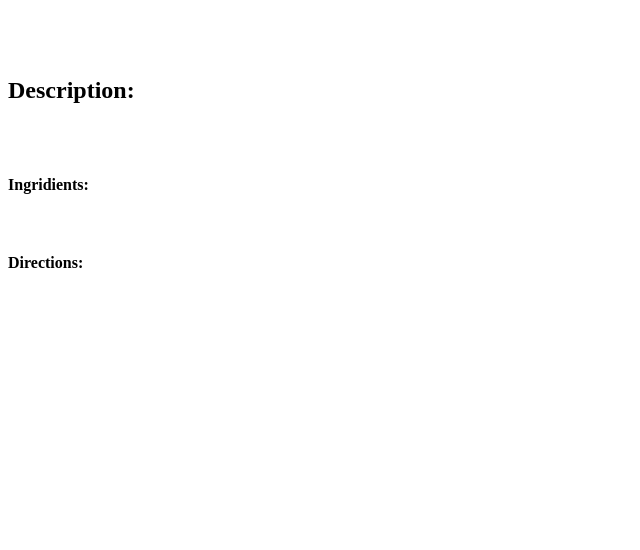
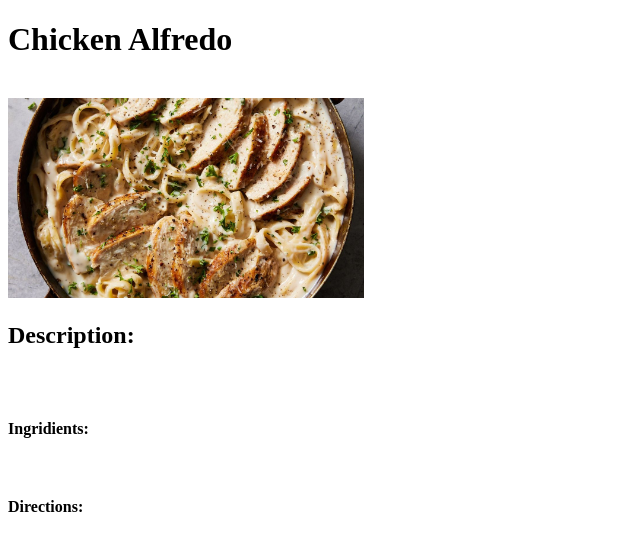
Before and after one commit to colbynance/odin-recipies, a plain HTML site: page recipes/chicken_alfredo.html in a window 1280 px wide. Shown: the whole page, without its empty margins (0-640 px from the left). Drawn offline with Linux system fonts and the light colour scheme.

Commit message:
Provide additions to chicken_alfredo
Adds in a jpg of chicken alfredo to image folder. Also adds in title
header and image on chicken_alfredo.html page

```diff
--- a/recipes/chicken_alfredo.html
+++ b/recipes/chicken_alfredo.html
@@ -3,11 +3,11 @@
 <head>
     <meta charset="UTF-8">
     <meta name="viewport" content="width=device-width, initial-scale=1.0">
-    <title>Lasagna recipe</title>
+    <title>Chicken alfredo recipe</title>
 </head>
 <body>
-    <h1></h1> <br>
-    <img src="" height="200px"> <br>
+    <h1>Chicken Alfredo</h1> <br>
+    <img src="images/chicken-alfredo.jpg" height="200px"> <br>
     <h2>Description: </h2>
     <pre>
 
```
Also changed, not shown: recipes/images/chicken-alfredo.jpg (added).
